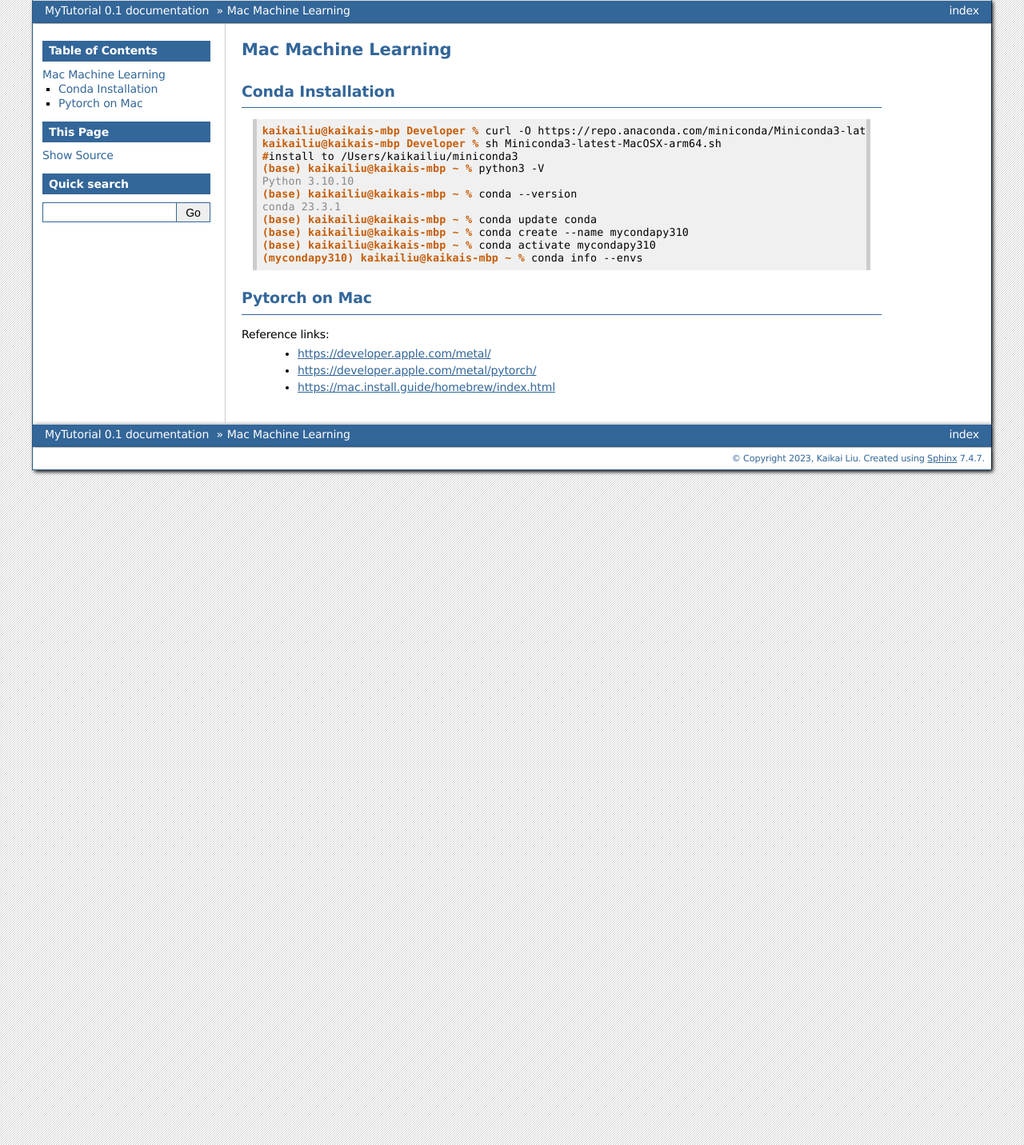
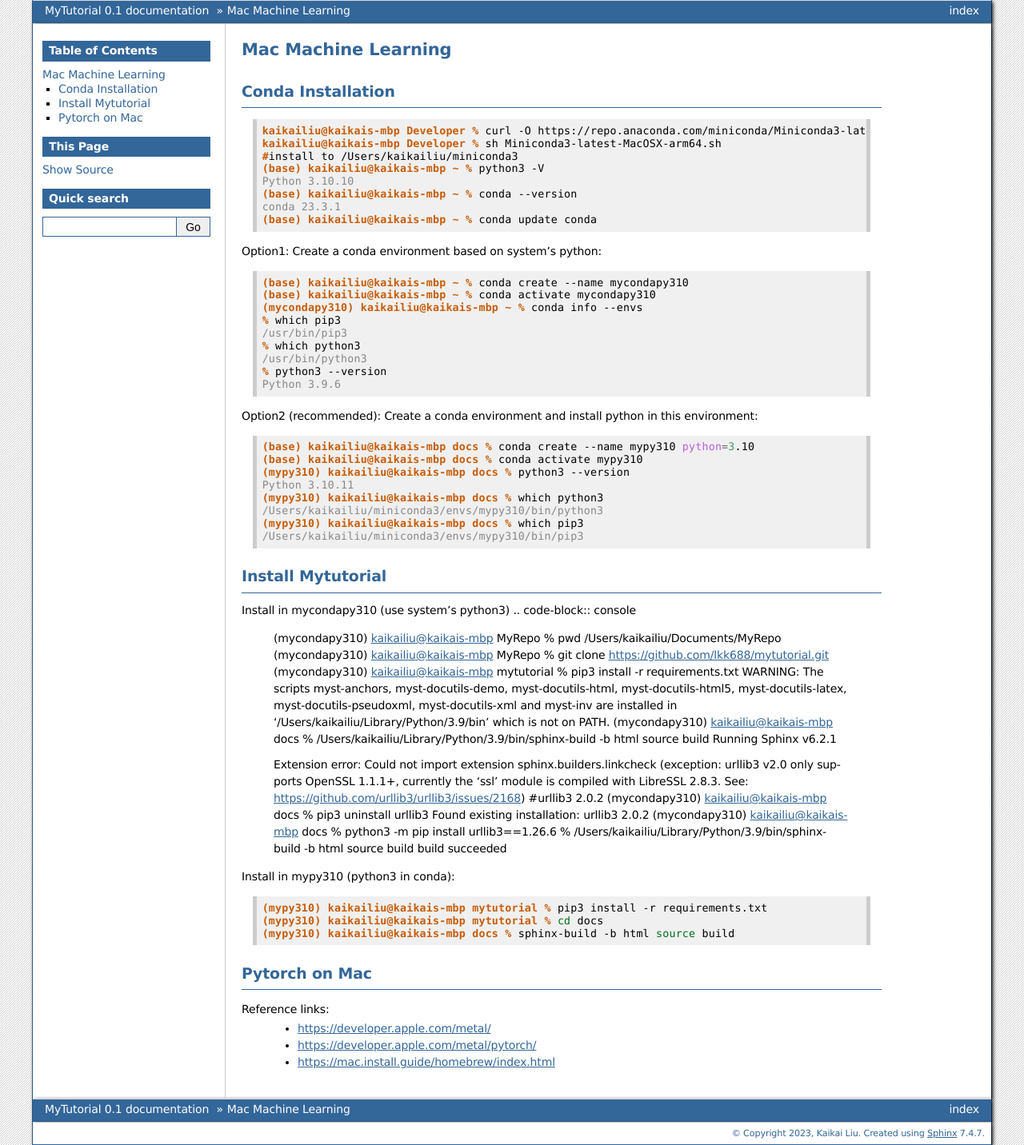
Before and after one commit to lkk688/mytutorial, a Sphinx documentation site: the page built from docs/source/MacML.rst, in a window 1280 px wide. Shown: the whole page at 80% size. Built offline with Sphinx 7.4.7, drawn with Linux system fonts in a browser that asks for light colours.

Commit message:
add macml

```diff
--- a/docs/source/MacML.rst
+++ b/docs/source/MacML.rst
@@ -14,10 +14,64 @@ Conda Installation
   (base) kaikailiu@kaikais-mbp ~ % conda --version
   conda 23.3.1
   (base) kaikailiu@kaikais-mbp ~ % conda update conda
+
+Option1: Create a conda environment based on system's python:
+
+.. code-block:: console
+
   (base) kaikailiu@kaikais-mbp ~ % conda create --name mycondapy310
   (base) kaikailiu@kaikais-mbp ~ % conda activate mycondapy310
   (mycondapy310) kaikailiu@kaikais-mbp ~ % conda info --envs
+  % which pip3
+  /usr/bin/pip3
+  % which python3
+  /usr/bin/python3
+  % python3 --version
+  Python 3.9.6
 
+Option2 (recommended): Create a conda environment and install python in this environment:
+
+.. code-block:: console
+
+  (base) kaikailiu@kaikais-mbp docs % conda create --name mypy310 python=3.10
+  (base) kaikailiu@kaikais-mbp docs % conda activate mypy310
+  (mypy310) kaikailiu@kaikais-mbp docs % python3 --version
+  Python 3.10.11
+  (mypy310) kaikailiu@kaikais-mbp docs % which python3
+  /Users/kaikailiu/miniconda3/envs/mypy310/bin/python3
+  (mypy310) kaikailiu@kaikais-mbp docs % which pip3
+  /Users/kaikailiu/miniconda3/envs/mypy310/bin/pip3
+
+Install Mytutorial
+------------------
+
+Install in mycondapy310 (use system's python3)
+.. code-block:: console
+
+  (mycondapy310) kaikailiu@kaikais-mbp MyRepo % pwd
+  /Users/kaikailiu/Documents/MyRepo
+  (mycondapy310) kaikailiu@kaikais-mbp MyRepo % git clone https://github.com/lkk688/mytutorial.git
+  (mycondapy310) kaikailiu@kaikais-mbp mytutorial % pip3 install -r requirements.txt
+  WARNING: The scripts myst-anchors, myst-docutils-demo, myst-docutils-html, myst-docutils-html5, myst-docutils-latex, myst-docutils-pseudoxml, myst-docutils-xml and myst-inv are installed in '/Users/kaikailiu/Library/Python/3.9/bin' which is not on PATH.
+  (mycondapy310) kaikailiu@kaikais-mbp docs % /Users/kaikailiu/Library/Python/3.9/bin/sphinx-build -b html source build
+  Running Sphinx v6.2.1
+
+  Extension error:
+  Could not import extension sphinx.builders.linkcheck (exception: urllib3 v2.0 only supports OpenSSL 1.1.1+, currently the 'ssl' module is compiled with LibreSSL 2.8.3. See: https://github.com/urllib3/urllib3/issues/2168)
+  #urllib3                       2.0.2
+  (mycondapy310) kaikailiu@kaikais-mbp docs % pip3 uninstall urllib3
+  Found existing installation: urllib3 2.0.2
+  (mycondapy310) kaikailiu@kaikais-mbp docs % python3 -m pip install urllib3==1.26.6
+  % /Users/kaikailiu/Library/Python/3.9/bin/sphinx-build -b html source build
+  build succeeded
+
+Install in mypy310 (python3 in conda):
+
+.. code-block:: console
+
+  (mypy310) kaikailiu@kaikais-mbp mytutorial % pip3 install -r requirements.txt
+  (mypy310) kaikailiu@kaikais-mbp mytutorial % cd docs
+  (mypy310) kaikailiu@kaikais-mbp docs % sphinx-build -b html source build
 
 Pytorch on Mac
 --------------
```
